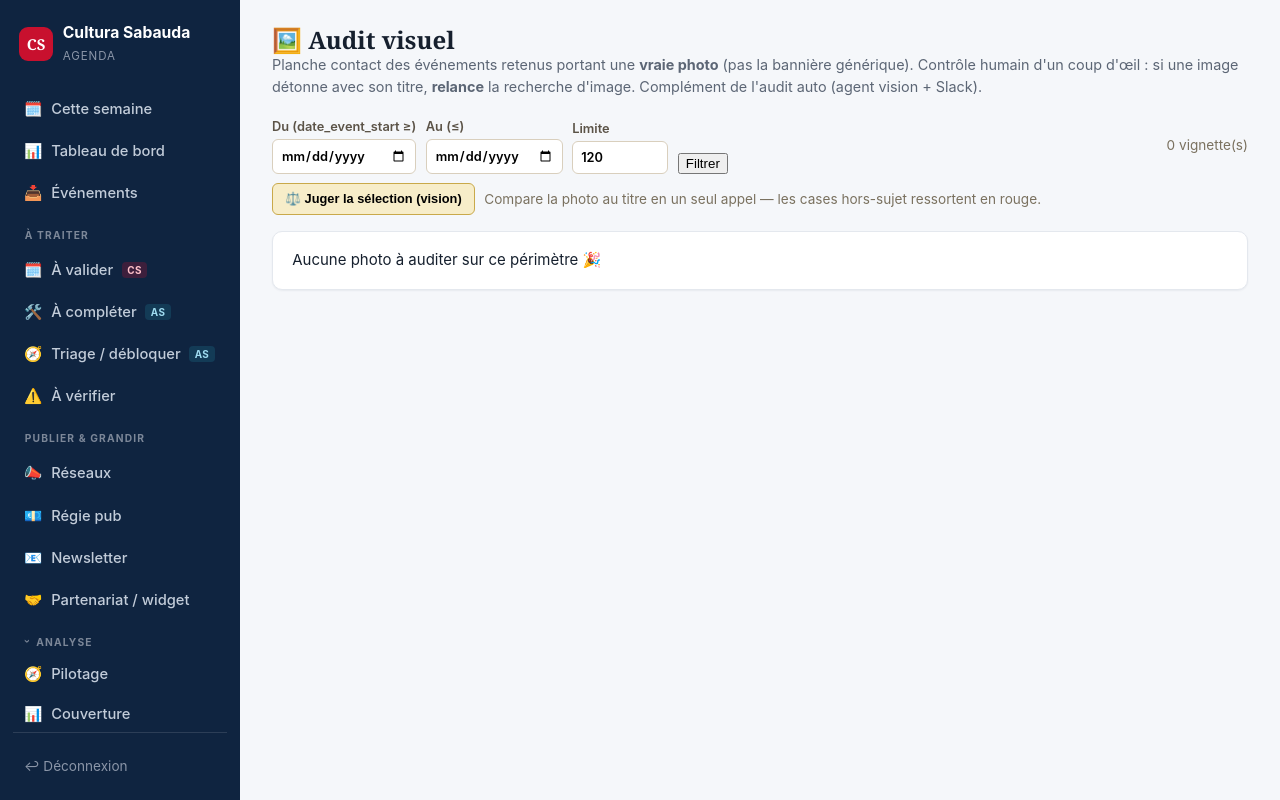
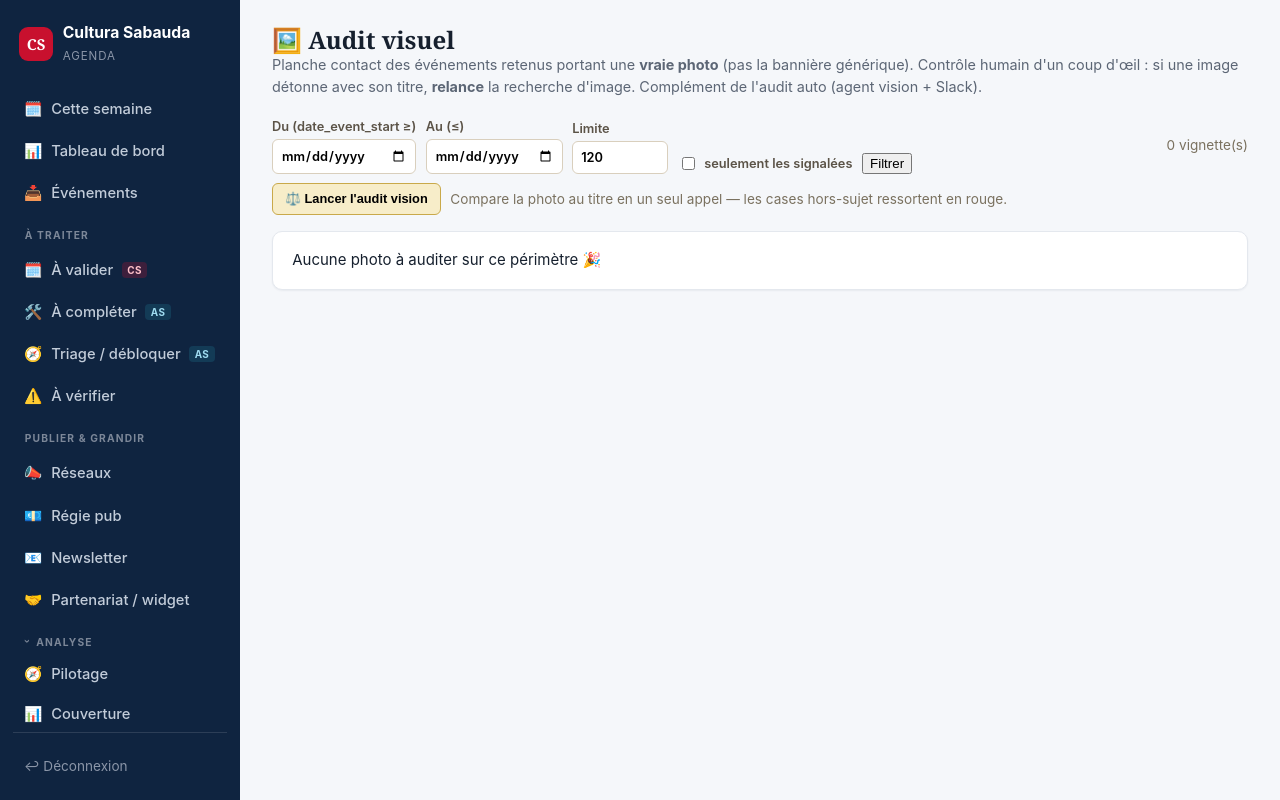
Before and after one commit to monodf-beep/evenements, a Flask app: page /audit-visuel in a window 1280 px wide. Run offline with Flask 3, Linux system fonts and the light colour scheme; the visitor is signed in with stand-in values (Sample User, id 1); data that the repository does not hold is empty; some libraries are stand-ins or nearby versions.

Commit message:
audit visuel : automatique (flags persistés + badge) + fix timeout du juge
CAUSE DU 500 : le bouton « Juger » jugeait les images DANS la requête HTTP
(build_grid → _download synchrone sur 120 images) → WORKER TIMEOUT gunicorn → 500.

Fix : le bouton lance désormais l'audit en ARRIÈRE-PLAN (subprocess détaché du
script cron image_audit, --no-slack), non-bloquant ; les verdicts persistés
apparaissent au rafraîchissement.

Automatique (agent) :
- table image_audit_flags (event_id, reason, flagged_at, resolved_at), idempotente ;
- le CRON image_audit persiste ses verdicts (flag les hors-sujet, résout les OK ;
  dry-run n'écrit pas ; best-effort, ne casse jamais le cron) ;
- l'écran /audit-visuel LEFT JOIN les flags actifs → cartes surlignées AU CHARGEMENT
  (plus besoin de cliquer), + filtre « seulement les signalées » (?flagged=1) ;
- « relancer_image » résout le flag de l'événement ;
- badge nav['audit'] (images en attente) sur l'entrée de menu, comme « À vérifier ».

Co-Authored-By: Claude Opus 4.8 <noreply@anthropic.com>
Claude-Session: https://claude.ai/code/session_0147TFWxBFXGbXtme5LYm1nT

```diff
--- a/app/app.py
+++ b/app/app.py
@@ -398,8 +398,18 @@ def inject_globals():
         conn.close()
     except Exception:
         pass
+    audit = 0
+    try:
+        conn = get_db()
+        _ensure_audit_flags_table(conn)
+        audit = conn.execute(
+            "SELECT COUNT(*) n FROM image_audit_flags WHERE resolved_at IS NULL").fetchone()["n"]
+        conn.close()
+    except Exception:
+        pass
     return {"nav": {"pending": pending, "validate": validate,
-                    "tocomplete": tocomplete, "regie": regie, "verifier": verifier},
+                    "tocomplete": tocomplete, "regie": regie, "verifier": verifier,
+                    "audit": audit},
             "nav_alert": friendly_alert(),
             # Bases WordPress (liens directs vers les brouillons créés) :
             #   wp_base    → culturasabauda.eu (article, wp_post_id_cs)
@@ -1089,6 +1099,44 @@ def _ensure_checks_table(conn):
     conn.commit()
 
 
+def _ensure_audit_flags_table(conn):
+    """Verdicts persistés de l'audit visuel (idempotent, même pattern que `checks`).
+    Même DDL que scripts/image_audit.py._ensure_audit_flags_table : le cron ÉCRIT, le
+    back-office LIT (et écrit aussi via « juger » / « relancer »)."""
+    conn.execute("""
+    CREATE TABLE IF NOT EXISTS image_audit_flags (
+        event_id INTEGER PRIMARY KEY,
+        reason TEXT,
+        flagged_at TEXT,
+        resolved_at TEXT
+    )""")
+    conn.commit()
+
+
+def _persist_audit_flags(conn, audited_ids, flagged_map):
+    """Aligne image_audit_flags sur un jugement à la demande : flag (UPSERT) les images
+    signalées, résout (resolved_at=now) les autres vignettes jugées OK. Cohérent avec le
+    cron scripts/image_audit._persist_flags."""
+    _ensure_audit_flags_table(conn)
+    flagged_ids = set(flagged_map or {})
+    for eid, reason in (flagged_map or {}).items():
+        conn.execute(
+            "INSERT INTO image_audit_flags (event_id, reason, flagged_at, resolved_at) "
+            "VALUES (?, ?, datetime('now'), NULL) "
+            "ON CONFLICT(event_id) DO UPDATE SET reason=excluded.reason, "
+            "flagged_at=CASE WHEN image_audit_flags.resolved_at IS NULL "
+            "THEN image_audit_flags.flagged_at ELSE datetime('now') END, "
+            "resolved_at=NULL",
+            (eid, reason or ""))
+    for eid in audited_ids:
+        if eid in flagged_ids:
+            continue
+        conn.execute(
+            "UPDATE image_audit_flags SET resolved_at=datetime('now') "
+            "WHERE event_id=? AND resolved_at IS NULL", (eid,))
+    conn.commit()
+
+
 @app.route("/verifier", methods=["GET", "POST"])
 @require_auth
 def verifier_view():
@@ -1178,28 +1226,46 @@ def _relancer_image(conn, event_id: int) -> None:
         "card_focal_x=?, card_focal_y=? WHERE id=?",
         (url, credit, source, fx, fy, event_id))
     conn.commit()
+    # La photo douteuse est remplacée : on solde le flag d'audit (la nouvelle image sera
+    # re-jugée au prochain passage du cron). Best-effort — ne bloque pas la relance.
+    try:
+        _ensure_audit_flags_table(conn)
+        conn.execute(
+            "UPDATE image_audit_flags SET resolved_at=datetime('now') "
+            "WHERE event_id=? AND resolved_at IS NULL", (event_id,))
+        conn.commit()
+    except Exception:  # noqa: BLE001
+        pass
     flash(f"Fiche {event_id} : nouvelle image posée (source : {source}).", "ok")
 
 
-def _audit_visuel_rows(conn, dfrom: str, dto: str, limit: int) -> list:
+def _audit_visuel_rows(conn, dfrom: str, dto: str, limit: int, flagged_only: bool = False) -> list:
     """Vignettes de la planche contact HTML pour la période/limite données. Mêmes
     critères que scripts.image_audit._select : retenus, non doublon, vraie photo
     (url_image non vide, image_source != 'banner'), + filtre de période optionnel.
     Chaque ligne reçoit `thumb`/`audit_image_url` (notre copie hébergée en priorité,
-    comme image_audit) — la seconde clé est celle qu'attend image_audit.build_grid."""
-    q = ("SELECT id, title, url_image, image_source, territoire, llm_categorie, "
-         "wp_raw_image_url_as, date_event_start "
-         "FROM events_raw WHERE duplicate_of IS NULL AND statut IN ({}) "
-         "AND COALESCE(url_image,'') <> '' AND COALESCE(image_source,'') <> 'banner' "
+    comme image_audit) — la seconde clé est celle qu'attend image_audit.build_grid.
+    LEFT JOIN image_audit_flags (non résolus) : chaque carte signalée par le cron reçoit
+    `flag_raison` et ressort surlignée AU CHARGEMENT. `flagged_only` ne garde que les
+    événements portant un flag actif (sur tout le catalogue, borné par `limit`)."""
+    _ensure_audit_flags_table(conn)
+    q = ("SELECT e.id, e.title, e.url_image, e.image_source, e.territoire, e.llm_categorie, "
+         "e.wp_raw_image_url_as, e.date_event_start, f.reason AS flag_raison "
+         "FROM events_raw e "
+         "LEFT JOIN image_audit_flags f ON f.event_id = e.id AND f.resolved_at IS NULL "
+         "WHERE e.duplicate_of IS NULL AND e.statut IN ({}) "
+         "AND COALESCE(e.url_image,'') <> '' AND COALESCE(e.image_source,'') <> 'banner' "
         ).format(",".join("?" * len(comp.RETAINED_STATUTS)))
     params = list(comp.RETAINED_STATUTS)
+    if flagged_only:
+        q += "AND f.event_id IS NOT NULL "
     if dfrom:
-        q += "AND COALESCE(date_event_start,'') >= ? "
+        q += "AND COALESCE(e.date_event_start,'') >= ? "
         params.append(dfrom)
     if dto:
-        q += "AND COALESCE(date_event_start,'') <= ? "
+        q += "AND COALESCE(e.date_event_start,'') <= ? "
         params.append(dto)
-    q += "ORDER BY id DESC LIMIT ?"
+    q += "ORDER BY e.id DESC LIMIT ?"
     params.append(limit)
     rows = [dict(r) for r in conn.execute(q, params).fetchall()]
     for r in rows:
@@ -1263,33 +1329,46 @@ def audit_visuel():
     except (TypeError, ValueError):
         limit = 120
     limit = max(1, min(limit, 600))  # garde-fou : borne le nombre de vignettes chargées
+    flagged_only = (request.args.get("flagged") or "").strip() in ("1", "true", "on")
 
     if request.method == "POST":
         action = request.form.get("action")
         if action == "juger":
-            # On RE-RENDER (pas de redirect) pour pouvoir surligner les cases signalées.
-            rows = _audit_visuel_rows(conn, dfrom, dto, limit)
+            # Le jugement vision (téléchargements + appels) est LENT : le faire dans la
+            # requête tuait le worker gunicorn (WORKER TIMEOUT → 500). On lance donc
+            # l'audit en ARRIÈRE-PLAN — c'est le MÊME script que le cron, qui PERSISTE
+            # ses verdicts dans image_audit_flags ; les cases signalées apparaîtront au
+            # rafraîchissement (le badge et le surlignage se mettent à jour tout seuls).
             conn.close()
-            flagged_map = _audit_visuel_juger(rows)
-            for r in rows:
-                r["flag_raison"] = (flagged_map or {}).get(r["id"])
-            return render_template("audit_visuel.html", active="audit_visuel",
-                                   events=rows, dfrom=dfrom, dto=dto, limit=limit,
-                                   judged=flagged_map is not None)
+            try:
+                subprocess.Popen(
+                    [sys.executable, "-m", "scripts.image_audit",
+                     "--limit", str(limit), "--no-slack"],
+                    cwd=str(ROOT), start_new_session=True,
+                    stdout=subprocess.DEVNULL, stderr=subprocess.DEVNULL)
+                flash("Audit vision lancé en arrière-plan — les images signalées "
+                      "apparaîtront au rafraîchissement (quelques minutes selon le "
+                      "nombre d'images).", "ok")
+            except Exception as exc:  # noqa: BLE001 — on montre l'échec à l'humain
+                flash(f"Impossible de lancer l'audit : {exc}", "err")
+            keep = {k: v for k, v in request.args.items()
+                    if k in ("from", "to", "limit", "flagged")}
+            return redirect(url_for("audit_visuel", **keep))
         if action == "relancer_image" and request.form.get("event_id"):
             try:
                 _relancer_image(conn, int(request.form["event_id"]))
             except (TypeError, ValueError):
                 flash("Identifiant d'événement invalide.", "err")
         conn.close()
-        # Conserve les filtres de période/limite dans la redirection.
-        keep = {k: v for k, v in request.args.items() if k in ("from", "to", "limit")}
+        # Conserve les filtres de période/limite/signalées dans la redirection.
+        keep = {k: v for k, v in request.args.items() if k in ("from", "to", "limit", "flagged")}
         return redirect(url_for("audit_visuel", **keep))
 
-    rows = _audit_visuel_rows(conn, dfrom, dto, limit)
+    rows = _audit_visuel_rows(conn, dfrom, dto, limit, flagged_only)
     conn.close()
     return render_template("audit_visuel.html", active="audit_visuel",
-                           events=rows, dfrom=dfrom, dto=dto, limit=limit)
+                           events=rows, dfrom=dfrom, dto=dto, limit=limit,
+                           flagged_only=flagged_only)
 
 
 # ---------- Couverture GÉO (catalogue → pages hub SEO hyperlocal) ----------
--- a/app/templates/audit_visuel.html
+++ b/app/templates/audit_visuel.html
@@ -40,16 +40,21 @@
   <label>Limite
     <input type="number" name="limit" min="1" max="600" value="{{ limit }}" style="width:6rem;">
   </label>
+  <label style="flex-direction:row;align-items:center;gap:.4rem;">
+    <input type="checkbox" name="flagged" value="1" {% if flagged_only %}checked{% endif %}
+           onchange="this.form.submit()">
+    seulement les signalées
+  </label>
   <button type="submit">Filtrer</button>
-  <span class="av-count">{{ events|length }} vignette(s)</span>
+  <span class="av-count">{{ events|length }} vignette(s){% if flagged_only %} signalée(s){% endif %}</span>
 </form>
 
 <div class="av-toolbar" style="margin-top:-.4rem;">
   <form class="av-juger" method="post"
-        action="/audit-visuel?{% if dfrom %}from={{ dfrom }}&amp;{% endif %}{% if dto %}to={{ dto }}&amp;{% endif %}limit={{ limit }}"
+        action="/audit-visuel?{% if dfrom %}from={{ dfrom }}&amp;{% endif %}{% if dto %}to={{ dto }}&amp;{% endif %}{% if flagged_only %}flagged=1&amp;{% endif %}limit={{ limit }}"
         onsubmit="this.querySelector('button').disabled=true;this.querySelector('button').textContent='⚖️ jugement en cours…';">
     <input type="hidden" name="action" value="juger">
-    <button type="submit" title="Fait juger l'agent vision (Claude) sur les vignettes affichées et surligne les cases hors-sujet">⚖️ Juger la sélection (vision)</button>
+    <button type="submit" title="Lance l'audit vision (Claude) en arrière-plan sur la sélection ; les cases hors-sujet se surlignent au rafraîchissement (quelques minutes)">⚖️ Lancer l'audit vision</button>
   </form>
   <span class="av-count" style="margin-left:0;">Compare la photo au titre en un seul appel — les cases hors-sujet ressortent en rouge.</span>
 </div>
@@ -73,7 +78,7 @@
       <div class="av-src">source image : {{ e.image_source or '?' }} · fiche {{ e.id }}</div>
       <div class="av-actions">
         <a href="/preview/{{ e.id }}">Fiche →</a>
-        <form method="post" action="/audit-visuel?{% if dfrom %}from={{ dfrom }}&amp;{% endif %}{% if dto %}to={{ dto }}&amp;{% endif %}limit={{ limit }}"
+        <form method="post" action="/audit-visuel?{% if dfrom %}from={{ dfrom }}&amp;{% endif %}{% if dto %}to={{ dto }}&amp;{% endif %}{% if flagged_only %}flagged=1&amp;{% endif %}limit={{ limit }}"
               onsubmit="this.querySelector('button').disabled=true;this.querySelector('button').textContent='…';">
           <input type="hidden" name="action" value="relancer_image">
           <input type="hidden" name="event_id" value="{{ e.id }}">
--- a/app/templates/base.html
+++ b/app/templates/base.html
@@ -46,7 +46,8 @@
         <a href="/pilotage" class="{{ 'on' if active=='pilotage' }}" {% if active=='pilotage' %}aria-current="page"{% endif %}><span aria-hidden="true">🧭</span> Pilotage</a>
         <a href="/couverture" class="{{ 'on' if active=='couverture' }}" {% if active=='couverture' %}aria-current="page"{% endif %}><span aria-hidden="true">📊</span> Couverture</a>
         <a href="/couverture-geo" class="{{ 'on' if active=='couverture_geo' }}" {% if active=='couverture_geo' %}aria-current="page"{% endif %}><span aria-hidden="true">🗺️</span> Couverture géo</a>
-        <a href="/audit-visuel" class="{{ 'on' if active=='audit_visuel' }}" {% if active=='audit_visuel' %}aria-current="page"{% endif %}><span aria-hidden="true">🖼️</span> Audit visuel</a>
+        <a href="/audit-visuel" class="{{ 'on' if active=='audit_visuel' }}" {% if active=='audit_visuel' %}aria-current="page"{% endif %}><span aria-hidden="true">🖼️</span> Audit visuel
+          {% if nav.audit %}<span class="nav-badge">{{ nav.audit }}</span>{% endif %}</a>
         <a href="/wireframe-home" class="{{ 'on' if active=='wireframe' }}" {% if active=='wireframe' %}aria-current="page"{% endif %}><span aria-hidden="true">🏠</span> Wireframe home</a>
       </details>
 
```
Also changed, not shown: scripts/image_audit.py (+59 -0 lines).
